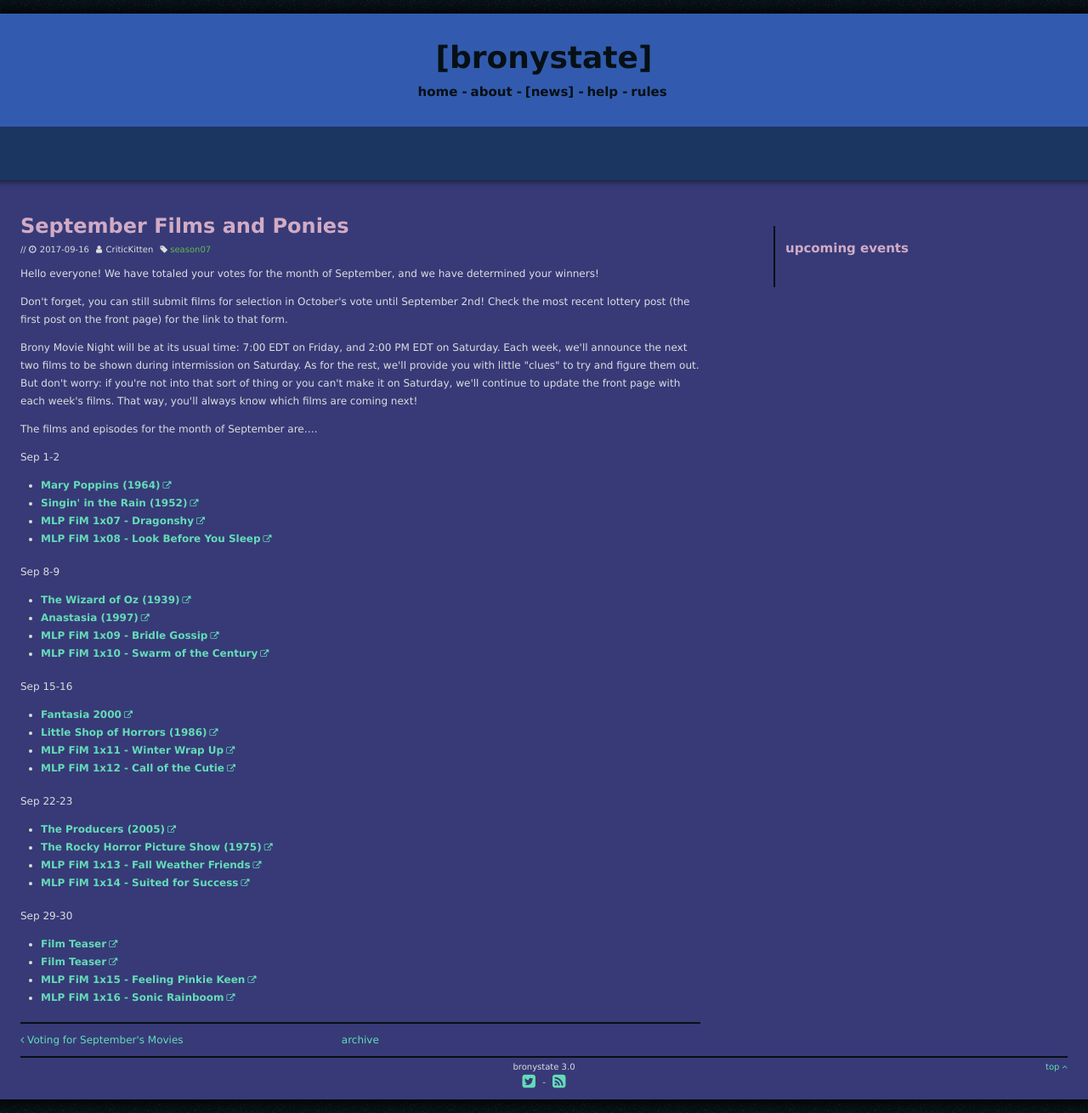
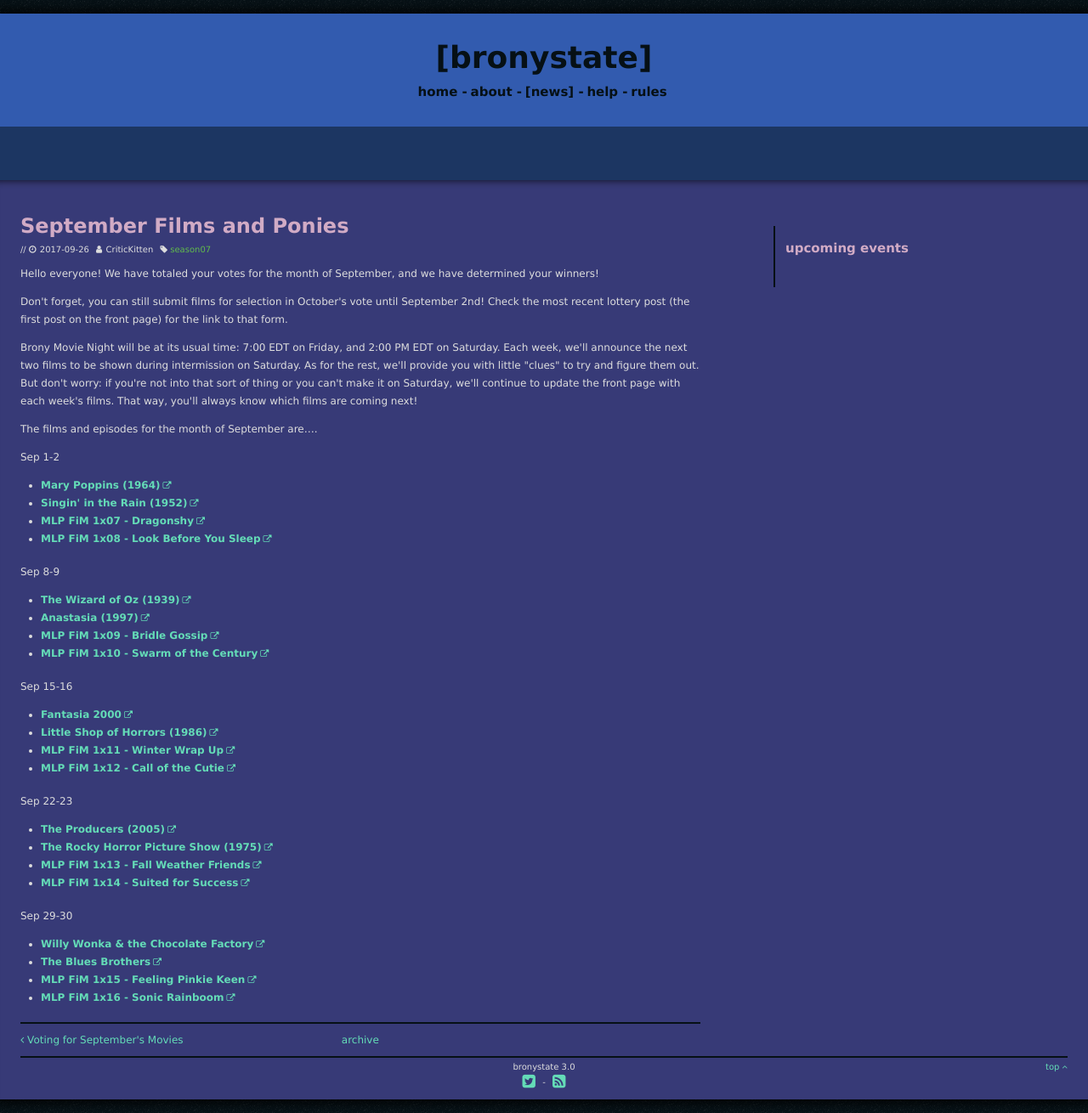
Before and after one commit to Bronystate/brstv3, a Jekyll site: the page built from _posts/2017-08-27-sep17winners.md, in a window 1280 px wide. Shown: the whole page at 85% size. Built offline with Jekyll 4.4.1, drawn with Linux system fonts in a browser that asks for light colours; nearby versions of some CDN libraries.

Commit message:
Update 2017-08-27-sep17winners.md

```diff
--- a/_posts/2017-08-27-sep17winners.md
+++ b/_posts/2017-08-27-sep17winners.md
@@ -1,6 +1,6 @@
 ---
 title: September Films and Ponies
-date: 2017-09-16
+date: 2017-09-26
 author: CriticKitten
 tags: [season07]
 ---
@@ -38,8 +38,8 @@
 -	**[MLP FiM 1x14 - Suited for Success][p8]**
 
 Sep 29-30
--	**[Film Teaser][m9]**
--	**[Film Teaser][m10]**
+-	**[Willy Wonka & the Chocolate Factory][m9]**
+-	**[The Blues Brothers][m10]**
 -	**[MLP FiM 1x15 - Feeling Pinkie Keen][p9]**
 -	**[MLP FiM 1x16 - Sonic Rainboom][p10]**
 
```
Also changed, not shown: other parts of _posts/2017-08-27-sep17winners.md (+2 -2 lines).
